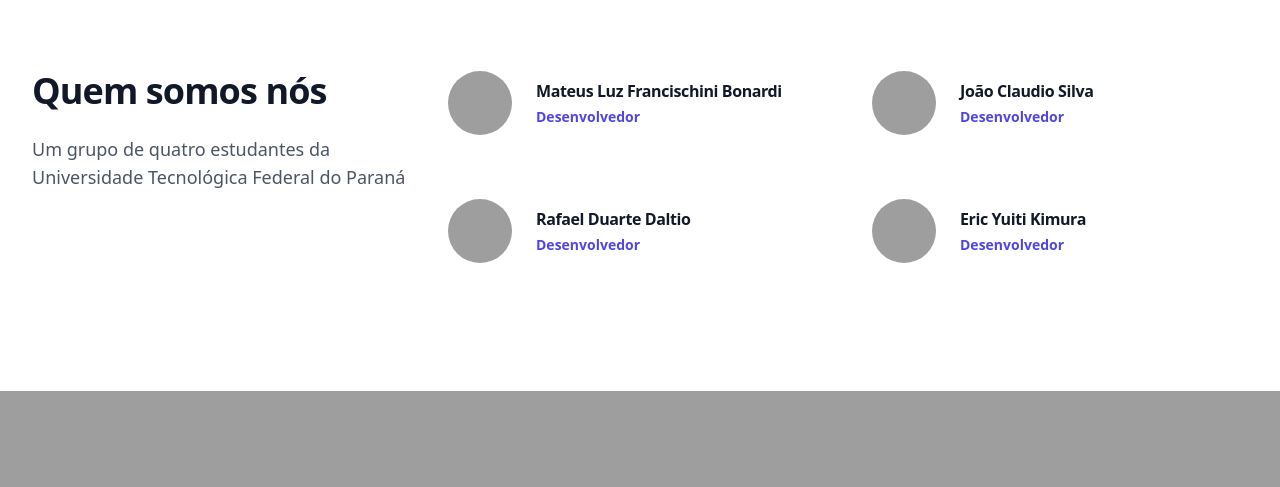
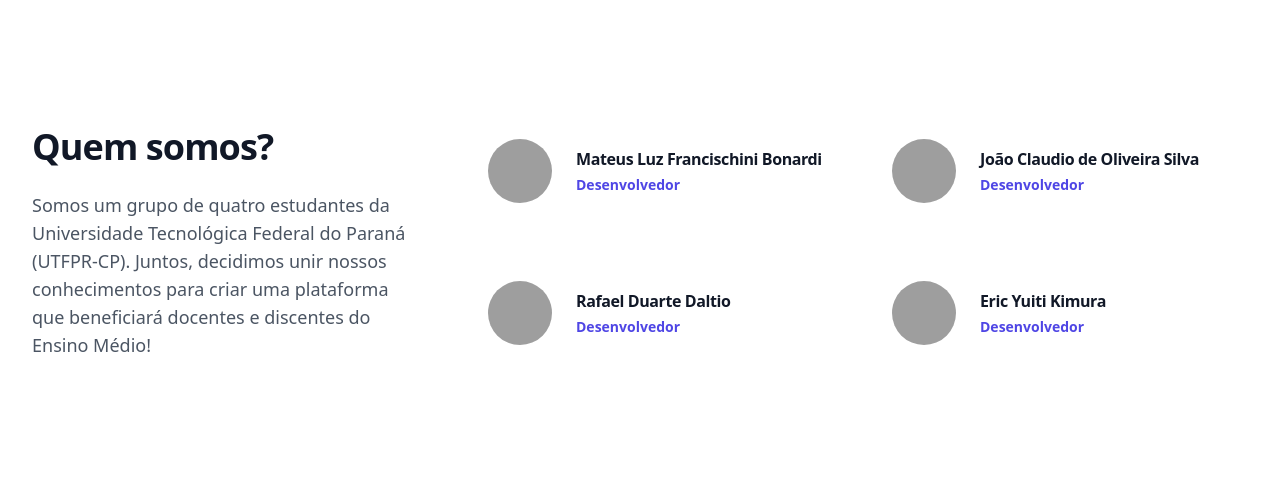
Before and after one commit to JoaoClaudioSilva/certificadora, a Flask app: page / in a window 1280 px wide. Shown: the part 709-1196 px from the top of the page. Before the commit the page ends 1100 px from the top, so only its background shows below. Run offline with Flask 3, Linux system fonts and the light colour scheme; some libraries are stand-ins or nearby versions; grey boxes are pictures that could not be loaded.

Commit message:
Update index.html

```diff
--- a/templates/index.html
+++ b/templates/index.html
@@ -1,23 +1,36 @@
 {% extends 'base.html' %}
+{% block head %}
+<!DOCTYPE html>
+<html lang="pt-br">
+<head>
 
-{% block head %}
+    <title>{% block titulo %}Inicio{% endblock %}</title>
+    <meta charset="UTF-8">
     <meta name="viewport" content="width=device-width, initial-scale=1.0">
     <script src="https://cdn.tailwindcss.com"></script>
+
+
 {% endblock %}
+{% block conteudo %}
+</head>
+<body>
 
-{% block titulo %}Inicio{% endblock %}
-
-{% block conteudo %}
     <div class="relative isolate overflow-hidden bg-gray-900 py-24 sm:py-32">
         <img src="https://images.unsplash.com/photo-1521737604893-d14cc237f11d?ixlib=rb-4.0.3&ixid=MnwxMjA3fDB8MHxwaG90by1wYWdlfHx8fGVufDB8fHx8&auto=format&fit=crop&crop=focalpoint&fp-y=.8&w=2830&h=1500&q=80&blend=111827&sat=-100&exp=15&blend-mode=multiply" alt="" class="absolute inset-0 -z-10 h-full w-full object-cover object-right md:object-center">
-
+        <div class="hidden sm:absolute sm:-top-10 sm:right-1/2 sm:-z-10 sm:mr-10 sm:block sm:transform-gpu sm:blur-3xl" aria-hidden="true">
+          <div class="aspect-[1097/845] w-[68.5625rem] bg-gradient-to-tr from-[#ff4694] to-[#776fff] opacity-20" style="clip-path: polygon(74.1% 44.1%, 100% 61.6%, 97.5% 26.9%, 85.5% 0.1%, 80.7% 2%, 72.5% 32.5%, 60.2% 62.4%, 52.4% 68.1%, 47.5% 58.3%, 45.2% 34.5%, 27.5% 76.7%, 0.1% 64.9%, 17.9% 100%, 27.6% 76.8%, 76.1% 97.7%, 74.1% 44.1%)"></div>
+        </div>
         <div class="absolute -top-52 left-1/2 -z-10 -translate-x-1/2 transform-gpu blur-3xl sm:top-[-28rem] sm:ml-16 sm:translate-x-0 sm:transform-gpu" aria-hidden="true">
           <div class="aspect-[1097/845] w-[68.5625rem] bg-gradient-to-tr from-[#ff4694] to-[#776fff] opacity-20" style="clip-path: polygon(74.1% 44.1%, 100% 61.6%, 97.5% 26.9%, 85.5% 0.1%, 80.7% 2%, 72.5% 32.5%, 60.2% 62.4%, 52.4% 68.1%, 47.5% 58.3%, 45.2% 34.5%, 27.5% 76.7%, 0.1% 64.9%, 17.9% 100%, 27.6% 76.8%, 76.1% 97.7%, 74.1% 44.1%)"></div>
         </div>
         <div class="mx-auto max-w-7xl px-6 lg:px-8">
           <div class="mx-auto max-w-2xl lg:mx-0">
             <h2 class="text-4xl font-bold tracking-tight text-white sm:text-6xl">Sobre o projeto</h2>
-        <p class="mt-6 text-lg leading-8 text-gray-300">É composto de um sistema para o ensino-aprendizagem de Física, que poderá ser utilizado por docentes e discentes do Ensino Médio.</p>
+            <p class="mt-6 text-lg leading-8 text-gray-300">É composto de um sistema para o ensino-aprendizagem de Física, que poderá ser utilizado por docentes e discentes do Ensino
+              Médio.</p>
+
+            <p class="mt-6 text-lg leading-8 text-gray-300"> Acumule pontuações ao acertar questões e dispute com seus colegas!
+            </p>
           </div>
           <div class="mx-auto mt-10 max-w-2xl lg:mx-0 lg:max-w-none">
             <div class="grid grid-cols-1 gap-x-8 gap-y-6 text-base font-semibold leading-7 text-white sm:grid-cols-2 md:flex lg:gap-x-10">
@@ -33,6 +46,10 @@
                 <dd class="text-2xl font-bold leading-9 tracking-tight text-white">3</dd>
               </div>
               <div class="flex flex-col-reverse">
+                <dt class="text-base leading-7 text-gray-300">Pontos possiveis</dt>
+                <dd class="text-2xl font-bold leading-9 tracking-tight text-white">2250</dd>
+              </div>
+              <div class="flex flex-col-reverse">
                 <dt class="text-base leading-7 text-gray-300">Aprendizado</dt>
                 <dd class="text-2xl font-bold leading-9 tracking-tight text-white">Infinito</dd>
               </div>
@@ -44,13 +61,15 @@
       <div class="bg-white py-24 sm:py-32">
         <div class="mx-auto grid max-w-7xl gap-x-8 gap-y-20 px-6 lg:px-8 xl:grid-cols-3">
           <div class="max-w-2xl">
-        <h2 class="font-bold tracking-tight text-gray-900 sm:text-4xl">Quem somos nós</h2>
-        <p class="mt-6 text-lg text-gray-600">Um grupo de quatro estudantes da Universidade Tecnológica Federal do Paraná </p>
+            <h2 class="font-bold tracking-tight text-gray-900 sm:text-4xl">Quem somos?</h2>
+            <p class="mt-6 text-lg text-gray-600">Somos um grupo de quatro estudantes da Universidade Tecnológica Federal do Paraná (UTFPR-CP).
+              Juntos, decidimos unir nossos conhecimentos para criar uma plataforma
+               que beneficiará docentes e discentes do Ensino Médio!  </p>
           </div>
-      <ul role="list" class="grid gap-x-12 gap-y-12 sm:grid-cols-2 sm:gap-y-16 xl:col-span-2">
+          <ul role="list" class="grid gap-x-12 gap-y-12 sm:grid-cols-2 sm:gap-y-16 xl:col-span-2 pt-3 pl-10">
             <li>
               <div class="flex items-center gap-x-6">
-            <img class="h-16 w-16 rounded-full" src="https://media.istockphoto.com/id/885240276/pt/vetorial/male-avatar-profile-picture-silhouette-light-shadow.jpg?s=170667a&w=0&k=20&c=xVNUqekwE90Z9_3RjmzufBVpU5oHpwRfBzY9r7J54-8=" alt="Mateus">
+                <img class="h-16 w-16 rounded-full" src="https://miro.medium.com/v2/resize:fit:1400/1*g09N-jl7JtVjVZGcd-vL2g.jpeg" alt="Mateus">
                 <div>
                   <h3 class="text-base font-semibold leading-7 tracking-tight text-gray-900">Mateus Luz Francischini Bonardi</h3>
                   <p class="text-sm font-semibold leading-6 text-indigo-600">Desenvolvedor</p>
@@ -59,16 +78,16 @@
             </li>
             <li>
               <div class="flex items-center gap-x-6">
-            <img class="h-16 w-16 rounded-full" src="https://media.istockphoto.com/id/885240276/pt/vetorial/male-avatar-profile-picture-silhouette-light-shadow.jpg?s=170667a&w=0&k=20&c=xVNUqekwE90Z9_3RjmzufBVpU5oHpwRfBzY9r7J54-8=" alt="JC">
+                <img class="h-16 w-16 rounded-full" src="https://miro.medium.com/v2/resize:fit:1400/1*g09N-jl7JtVjVZGcd-vL2g.jpeg" alt="JC">
                 <div>
-              <h3 class="text-base font-semibold leading-7 tracking-tight text-gray-900">João Claudio Silva</h3>
+                  <h3 class="text-base font-semibold leading-7 tracking-tight text-gray-900">João Claudio de Oliveira Silva</h3>
                   <p class="text-sm font-semibold leading-6 text-indigo-600">Desenvolvedor</p>
                 </div>
               </div>
             </li>
             <li>
               <div class="flex items-center gap-x-6">
-            <img class="h-16 w-16 rounded-full" src="https://media.istockphoto.com/id/885240276/pt/vetorial/male-avatar-profile-picture-silhouette-light-shadow.jpg?s=170667a&w=0&k=20&c=xVNUqekwE90Z9_3RjmzufBVpU5oHpwRfBzY9r7J54-8=" alt="Daltio">
+                <img class="h-16 w-16 rounded-full" src="https://miro.medium.com/v2/resize:fit:1400/1*g09N-jl7JtVjVZGcd-vL2g.jpeg" alt="Daltio">
                 <div>
                   <h3 class="text-base font-semibold leading-7 tracking-tight text-gray-900">Rafael Duarte Daltio</h3>
                   <p class="text-sm font-semibold leading-6 text-indigo-600">Desenvolvedor</p>
@@ -77,7 +96,7 @@
             </li>
             <li>
               <div class="flex items-center gap-x-6">
-            <img class="h-16 w-16 rounded-full" src="https://media.istockphoto.com/id/885240276/pt/vetorial/male-avatar-profile-picture-silhouette-light-shadow.jpg?s=170667a&w=0&k=20&c=xVNUqekwE90Z9_3RjmzufBVpU5oHpwRfBzY9r7J54-8=" alt="YuKim #ANIMEFRIENDS">
+                <img class="h-16 w-16 rounded-full" src="https://miro.medium.com/v2/resize:fit:1400/1*g09N-jl7JtVjVZGcd-vL2g.jpeg" alt="YuKim #ANIMEFRIENDS">
                 <div>
                   <h3 class="text-base font-semibold leading-7 tracking-tight text-gray-900">Eric Yuiti Kimura</h3>
                   <p class="text-sm font-semibold leading-6 text-indigo-600">Desenvolvedor</p>
@@ -89,4 +108,6 @@
         </div>
       </div>
 
+</body>
+</html>
 {% endblock %}
```
Lines whose indentation alone changed are shown as unchanged.
